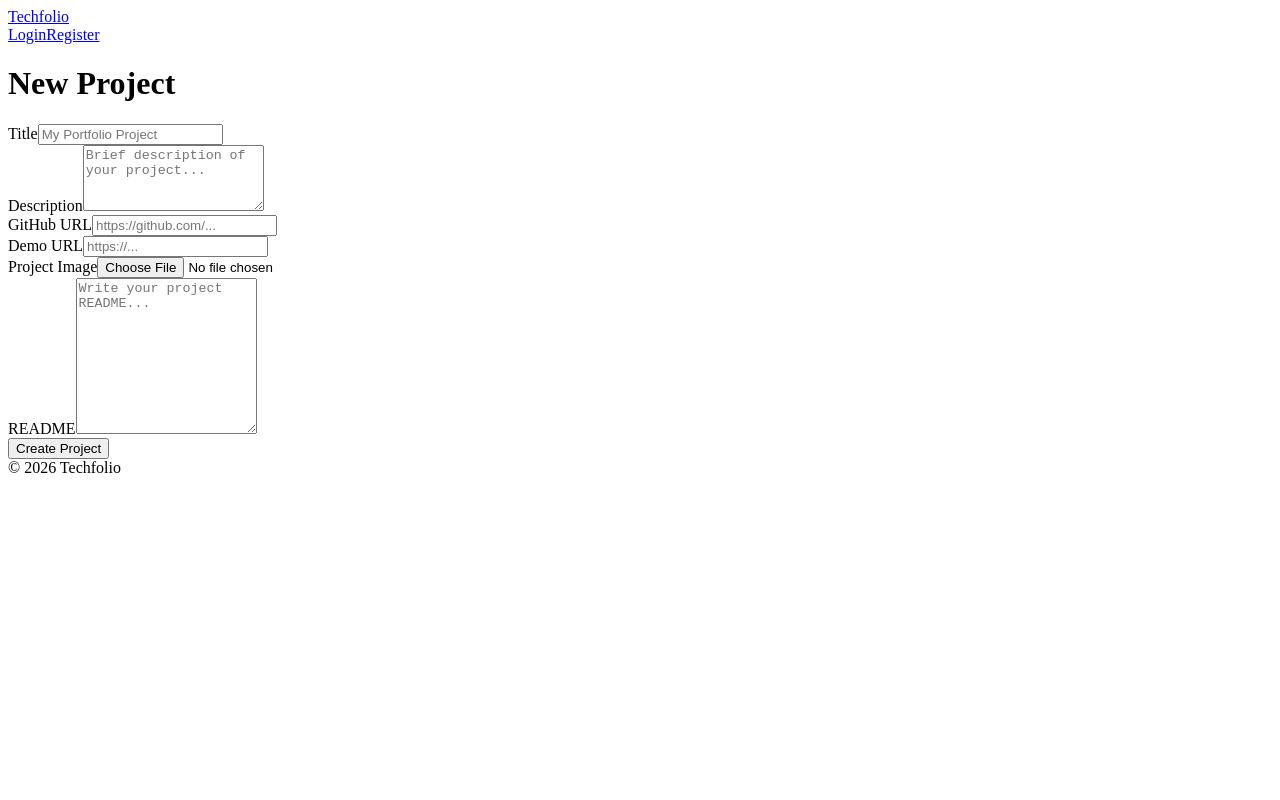
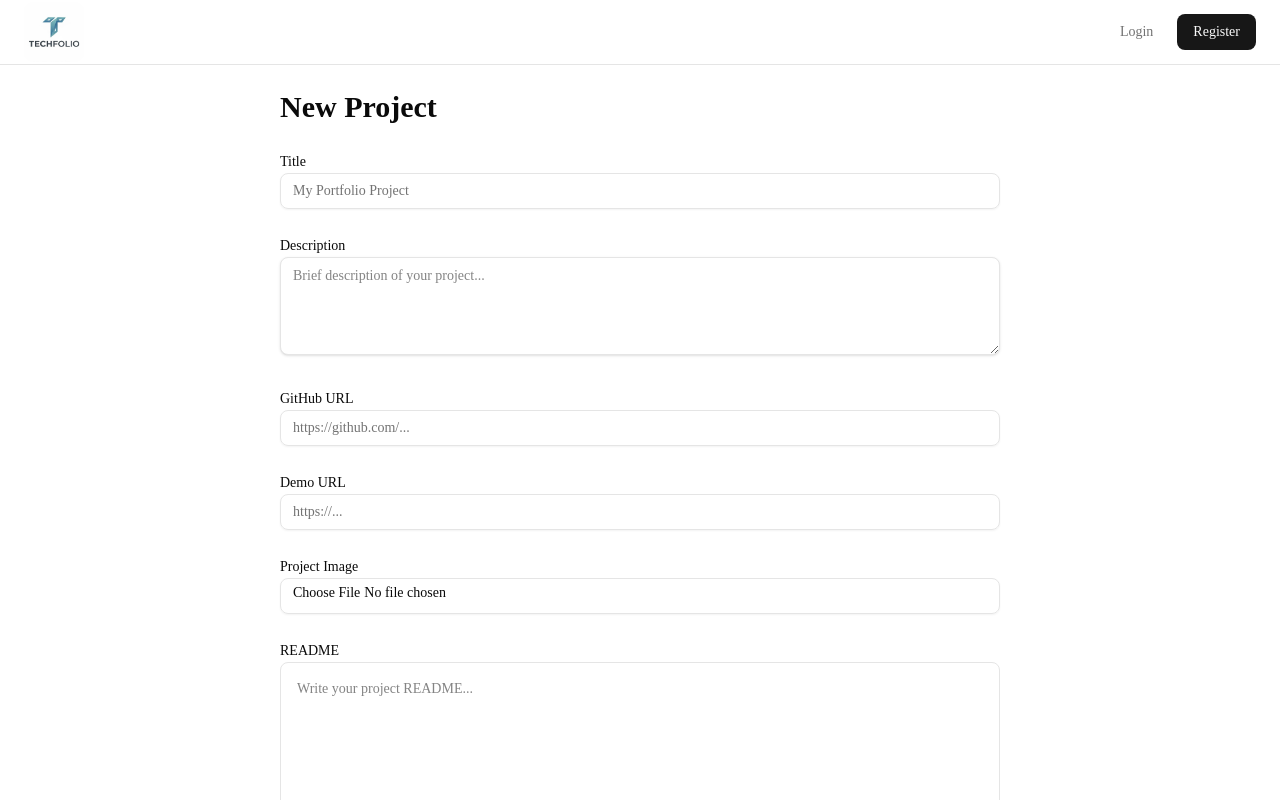
Before and after one commit to Sehee-Jang/techfolio, a Next.js app: page /dashboard/projects/new in a window 1280 px wide. Shown: the top 800 px of the page. Built offline with nearby package versions, Linux system fonts and the light colour scheme; no server answers.

Commit message:
style: improve project UI layout

```diff
--- a/app/dashboard/page.tsx
+++ b/app/dashboard/page.tsx
@@ -30,33 +30,31 @@ export default async function DashboardPage() {
   }
 
   return (
-    <main className="container mx-auto max-w-7xl space-y-8 p-6">
-      <div className="flex items-center justify-between">
+    <main className='min-h-screen bg-slate-50'>
+      <div className='container mx-auto max-w-7xl space-y-8 p-6'>
+        <div className='flex flex-col gap-4 rounded-xl bg-white p-6 shadow-sm md:flex-row md:items-center md:justify-between'>
           <div>
-          <h1 className="text-3xl font-bold">Dashboard</h1>
+            <h1 className='text-3xl font-bold'>Dashboard</h1>
 
-          <p className="text-muted-foreground">
-            Welcome, {user.email}
-          </p>
+            <p className='text-muted-foreground'>Welcome, {user.email}</p>
           </div>
 
-        <Link href="/dashboard/projects/new">
-          <Button>
-              New Project
-          </Button>
+          <Link href='/dashboard/projects/new'>
+            <Button>New Project</Button>
           </Link>
         </div>
 
         {projects && projects.length > 0 ? (
           <ProjectGrid projects={projects} />
         ) : (
-        <div className="rounded-lg border border-dashed p-12 text-center">
-          <h2 className="text-xl font-semibold">No projects yet</h2>
-          <p className="mt-2 text-muted-foreground">
+          <div className='rounded-lg border border-dashed p-12 text-center'>
+            <h2 className='text-xl font-semibold'>No projects yet</h2>
+            <p className='mt-2 text-muted-foreground'>
               Create your first portfolio project.
             </p>
           </div>
         )}
+      </div>
     </main>
   );
 }
--- a/app/dashboard/projects/[id]/page.tsx
+++ b/app/dashboard/projects/[id]/page.tsx
@@ -30,7 +30,8 @@ export default async function ProjectDetailPage({ params }: Props) {
   if (!project) notFound();
 
   return (
-    <main className='container mx-auto max-w-4xl space-y-8 p-6'>
+    <main className='min-h-screen bg-slate-50 py-10'>
+      <div className='container mx-auto max-w-4xl space-y-8 rounded-xl bg-white p-8 shadow-sm'>
         {project.image_url && (
           <Image
             src={project.image_url}
@@ -49,7 +50,11 @@ export default async function ProjectDetailPage({ params }: Props) {
 
         <div className='flex gap-4'>
           {project.github_url && (
-          <Link href={project.github_url} target='_blank' className='underline'>
+            <Link
+              href={project.github_url}
+              target='_blank'
+              className='underline'
+            >
               GitHub
             </Link>
           )}
@@ -70,6 +75,7 @@ export default async function ProjectDetailPage({ params }: Props) {
             </pre>
           </section>
         )}
+      </div>
     </main>
   );
 }
--- a/app/globals.css
+++ b/app/globals.css
@@ -122,9 +122,9 @@
     @apply border-border outline-ring/50;
   }
   body {
-    @apply bg-background text-foreground;
+    @apply min-h-screen bg-background text-foreground antialiased;
   }
   html {
-    @apply font-sans;
+    @apply scroll-smooth font-sans;
   }
 }
--- a/app/layout.tsx
+++ b/app/layout.tsx
@@ -1,3 +1,4 @@
+import "./globals.css";
 import Header from "@/components/layout/Header";
 import Footer from "@/components/layout/Footer";
 import { Metadata } from "next";
@@ -28,10 +29,10 @@ export default function RootLayout({
 }>) {
   return (
     <html lang='en'>
-      <body>
+      <body className='flex min-h-screen flex-col'>
         <Header />
 
-        <main className='min-h-screen'>{children}</main>
+        <main className='flex-1'>{children}</main>
 
         <Footer />
       </body>
--- a/app/page.tsx
+++ b/app/page.tsx
@@ -1,9 +1,6 @@
-import ProjectGrid from "@/components/project/ProjectGrid";
-
 export const metadata = {
   title: "Home",
 };
-
 
 export default function Home() {
   return (
@@ -14,7 +11,6 @@ export default function Home() {
         <p className='mt-4 text-slate-600'>
           Showcase your development projects.
         </p>
-
       </section>
     </main>
   );
--- a/components/layout/Footer.tsx
+++ b/components/layout/Footer.tsx
@@ -1,7 +1,9 @@
 export default function Footer() {
   return (
-    <footer className='border-t p-6 text-center text-sm'>
-      © {new Date().getFullYear()} Techfolio
+    <footer className='border-t bg-muted/30'>
+      <div className='mx-auto flex h-16 max-w-7xl items-center justify-center px-6 text-sm text-muted-foreground'>
+        © {new Date().getFullYear()} Techfolio. Built with Next.js & Supabase.
+      </div>
     </footer>
   );
 }
--- a/components/layout/Header.tsx
+++ b/components/layout/Header.tsx
@@ -3,6 +3,7 @@ import Link from "next/link";
 import { createServerSupabaseClient } from "@/lib/supabase-server";
 
 import LogoutButton from "@/components/auth/LogoutButton";
+import Image from "next/image";
 
 export default async function Header() {
   const supabase = await createServerSupabaseClient();
@@ -12,16 +13,25 @@ export default async function Header() {
   } = await supabase.auth.getUser();
 
   return (
-    <header className='border-b'>
-      <div className='mx-auto flex max-w-7xl items-center justify-between p-6'>
-        <Link href='/' className='text-xl font-bold'>
-          Techfolio
+    <header className='border-b bg-background'>
+      <div className='mx-auto flex h-16 max-w-7xl items-center justify-between px-6'>
+        <Link href='/' className='flex items-center'>
+          <Image
+            src='/logo-v2.jpg'
+            alt='Techfolio'
+            width={60}
+            height={60}
+            className='rounded-lg'
+          />
         </Link>
 
-        <nav className='flex items-center gap-4'>
+        <nav className='flex items-center gap-6'>
           {user ? (
             <>
-              <Link href='/dashboard' className='text-sm hover:underline'>
+              <Link
+                href='/dashboard'
+                className='text-sm font-medium text-muted-foreground transition-colors hover:text-foreground'
+              >
                 Dashboard
               </Link>
 
@@ -29,11 +39,17 @@ export default async function Header() {
             </>
           ) : (
             <>
-              <Link href='/login' className='text-sm hover:underline'>
+              <Link
+                href='/login'
+                className='text-sm font-medium text-muted-foreground transition-colors hover:text-foreground'
+              >
                 Login
               </Link>
 
-              <Link href='/register' className='text-sm hover:underline'>
+              <Link
+                href='/register'
+                className='rounded-md bg-primary px-4 py-2 text-sm font-medium text-primary-foreground transition hover:opacity-90'
+              >
                 Register
               </Link>
             </>
--- a/components/project/DeleteButton.tsx
+++ b/components/project/DeleteButton.tsx
@@ -10,7 +10,7 @@ export default function DeleteButton({ id }: DeleteButtonProps) {
 
   return (
     <form action={deleteProjectWithId}>
-      <Button type='submit' variant='destructive'>
+      <Button size='sm' variant='destructive'>
         Delete
       </Button>
     </form>
--- a/components/project/ProjectCard.tsx
+++ b/components/project/ProjectCard.tsx
@@ -3,43 +3,40 @@ import Image from "next/image";
 import Link from "next/link";
 import DeleteButton from "./DeleteButton";
 import { Button } from "@/components/ui/button";
-;
-
 interface ProjectCardProps {
   project: Project;
 }
 
 export default function ProjectCard({ project }: ProjectCardProps) {
   return (
-    <div>
+    <article className='group overflow-hidden rounded-xl border bg-white shadow-sm transition hover:shadow-md'>
       <Link href={`/dashboard/projects/${project.id}`}>
-        <article className='overflow-hidden rounded-xl border bg-white shadow-sm'>
         <Image
           src={project.image_url ?? "/placeholder.png"}
           alt={project.title}
           width={600}
           height={300}
-            className='h-48 w-full object-cover'
+          className='h-48 w-full object-cover transition group-hover:scale-105'
         />
 
         <div className='space-y-4 p-6'>
           <h2 className='text-xl font-semibold'>{project.title}</h2>
 
-            <p className='text-sm text-slate-600'>
+          <p className='line-clamp-3 text-sm text-slate-600'>
             {project.description ?? "No description available."}
           </p>
         </div>
-        </article>
       </Link>
-      <div className="flex gap-2">
+
+      <div className='flex gap-2 border-t px-6 py-4'>
         <Link href={`/dashboard/projects/${project.id}/edit`}>
-          <Button variant="outline">
+          <Button size='sm' variant='outline'>
             Edit
           </Button>
         </Link>
 
         <DeleteButton id={project.id} />
       </div>
-    </div>
+    </article>
   );
 }
--- a/components/project/ProjectForm.tsx
+++ b/components/project/ProjectForm.tsx
@@ -2,7 +2,6 @@
 
 import { Button } from "@/components/ui/button";
 import { Input } from "@/components/ui/input";
-
 import { Project } from "@/types/project";
 
 interface ProjectFormProps {
@@ -37,7 +36,7 @@ export default function ProjectForm({ action, project }: ProjectFormProps) {
           name='description'
           rows={4}
           defaultValue={project?.description ?? ""}
-          className='w-full rounded-md border p-3'
+          className='w-full rounded-md border bg-background px-3 py-2 text-sm shadow-sm focus:outline-none focus:ring-2 focus:ring-primary'
           placeholder='Brief description of your project...'
         />
       </div>
@@ -88,7 +87,7 @@ export default function ProjectForm({ action, project }: ProjectFormProps) {
           name='readme'
           rows={10}
           defaultValue={project?.readme ?? ""}
-          className='w-full rounded-md border p-3 font-mono text-sm'
+          className='min-h-[250px] w-full rounded-md border p-4 font-mono text-sm'
           placeholder='Write your project README...'
         />
       </div>
--- a/components/project/ProjectGrid.tsx
+++ b/components/project/ProjectGrid.tsx
@@ -5,16 +5,11 @@ interface ProjectGridProps {
   projects: Project[];
 }
 
-export default function ProjectGrid({
-  projects
-}: ProjectGridProps) {
+export default function ProjectGrid({ projects }: ProjectGridProps) {
   return (
-    <section className='grid gap-6 md:grid-cols-2 lg:grid-cols-3'>
+    <section className='grid gap-8 sm:grid-cols-2 xl:grid-cols-3'>
       {projects.map((project) => (
-        <ProjectCard
-          key={project.id}
-          project={project}
-        />
+        <ProjectCard key={project.id} project={project} />
       ))}
     </section>
   );
```
Also changed, not shown: components/layout/Navbar.tsx (deleted, +0 -11 lines), public/logo-v2.jpg (added). Lines whose indentation alone changed are shown as unchanged.
